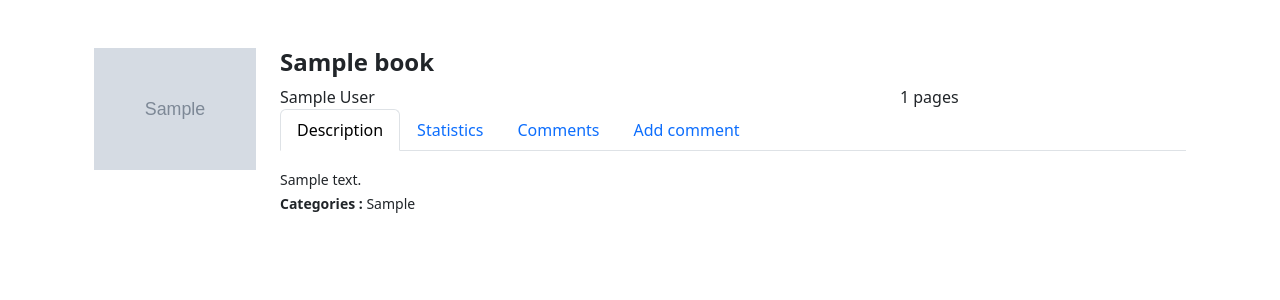
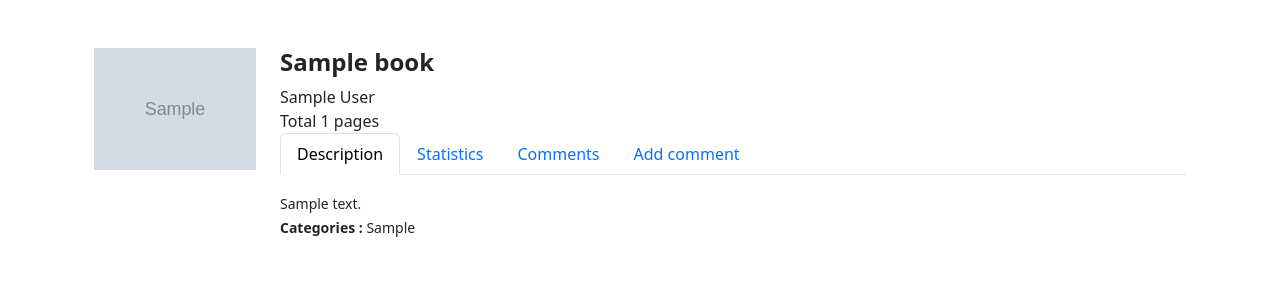
Before and after one commit to Fogaroli/BookWormDen, a Flask app: page /user/1 in a window 1280 px wide. Shown: the part 58-358 px from the top of the page. Run offline with Flask 3, Linux system fonts and the light colour scheme; the visitor is signed in with stand-in values (Sample User, id 1); tables that the repository leaves empty hold one stand-in row (values such as "Sample post"); grey boxes marked "Sample" are stand-in pictures; some libraries are stand-ins or nearby versions.

Commit message:
Final changes in the html template

```diff
--- a/src/templates/user_book_page.html
+++ b/src/templates/user_book_page.html
@@ -15,8 +15,9 @@ body %}
             </div>
             <div class="row">
                 <div class="col-4">{{book.authors}}</div>
-                <div class="col-4"></div>
-                <div class="col-4">{{book.page_count}} pages</div>
+            </div>
+            <div class="row">
+                <div class="col-4">Total {{book.page_count}} pages</div>
             </div>
 
             <ul class="nav nav-tabs">
```
